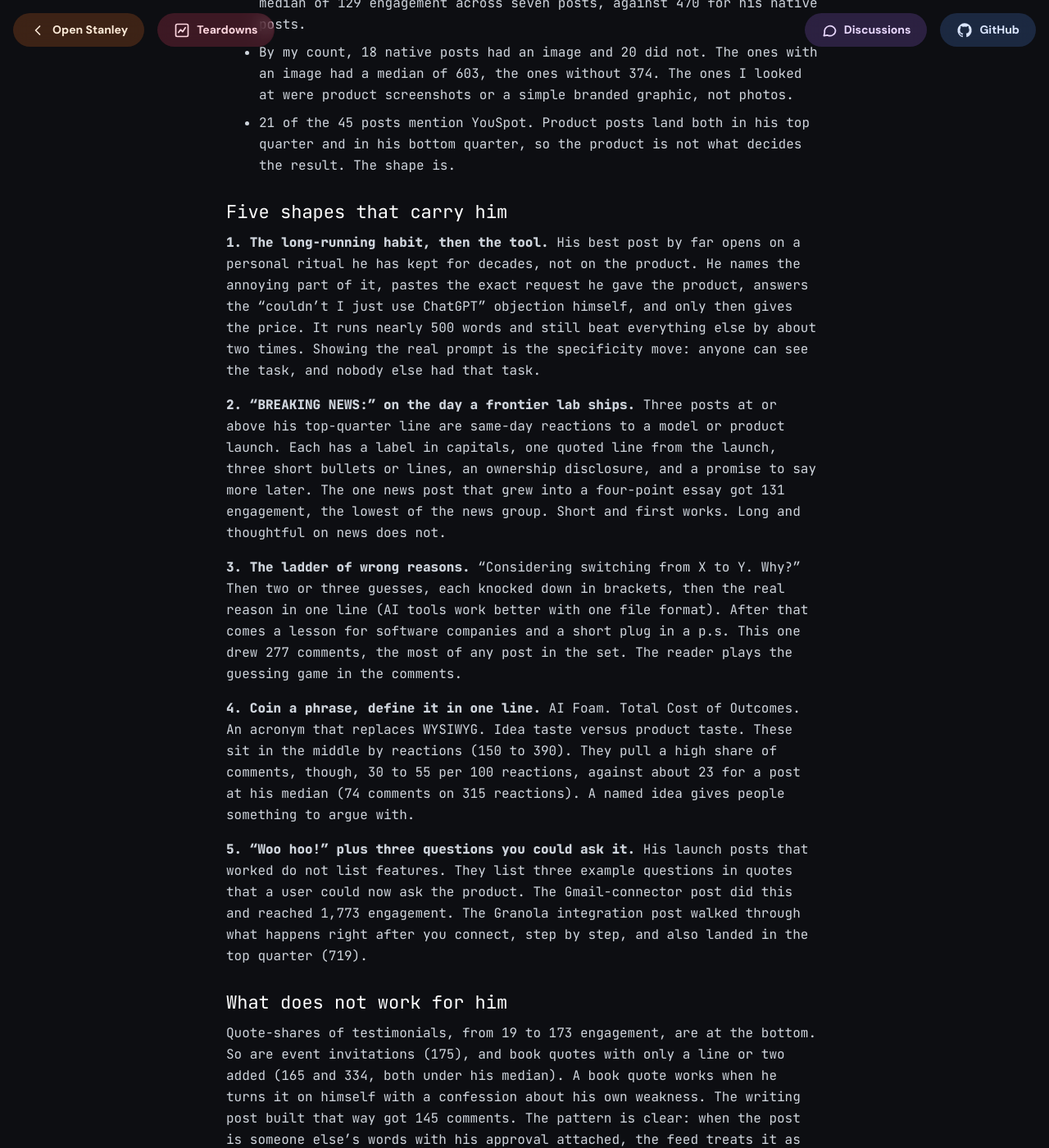
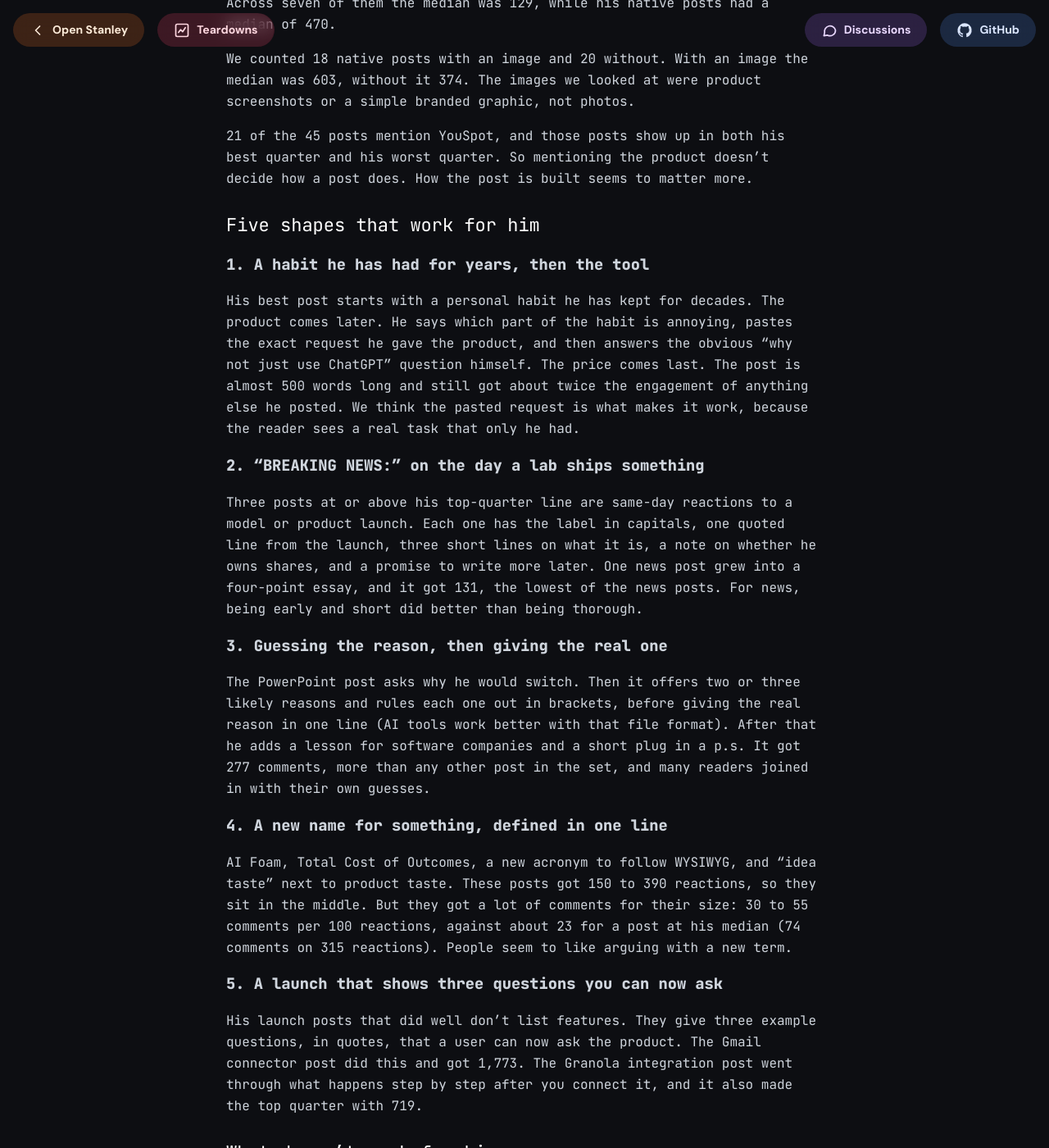
Before and after one commit to Harmix/open-stanley, a Jekyll site: the page built from docs/creators/dharmesh-shah.md, in a window 1280 px wide and 1400 px high, scrolled down 829 px. Shown: the whole window at 82% size. Built offline with Jekyll 4.4.1, drawn with Linux system fonts in a browser that asks for light colours; some of the changed text lies outside the part shown.

Commit message:
docs(creators): plain-language edit of the Dharmesh Shah teardown
Co-Authored-By: Claude Opus 5.5 <noreply@anthropic.com>
Claude-Session: https://claude.ai/code/session_01XDY35Lo3sNi89rWkWNrmsJ

```diff
--- a/docs/creators/dharmesh-shah.md
+++ b/docs/creators/dharmesh-shah.md
@@ -1,7 +1,7 @@
 ---
 layout: default
 title: "Dharmesh Shah: how the HubSpot co-founder sells a second brain on LinkedIn"
-description: "45 recent LinkedIn posts from Dharmesh Shah, read on 7 Nov 2026: what got 1,000+ engagements, what stalled, and the shapes a founder in AI memory could borrow."
+description: "45 recent LinkedIn posts from Dharmesh Shah, read on 7 Nov 2026: what got 1,000+ engagements, what stalled, and what a founder in AI memory could try."
 creator: Dharmesh Shah
 platform: LinkedIn
 followers: 1202381
@@ -11,48 +11,68 @@ date: 2026-11-07
 
 # Dharmesh Shah, teardown of 45 LinkedIn posts
 
-Dharmesh Shah co-founded HubSpot and is its CTO. He is also building YouSpot, an AI-native personal CRM for solo operators, in public. The core idea is a "second brain" that you own. That puts him squarely in AI memory and personal context. He also has 1,202,381 LinkedIn followers, so he is a useful case of a large account selling a new product to the same feed it built its reputation on.
+Dharmesh Shah co-founded HubSpot and is its CTO. He is also building YouSpot in public, an AI-native personal CRM for people who run a one-person company. The product is built around a "second brain" that the user owns, so most of what he posts lately is about AI memory and personal context. He has 1,202,381 followers on LinkedIn. We wanted to see how a very large account sells a brand new product to the same feed that knows him for something else.
 
-What I read: his 45 most recent original posts on LinkedIn, counting quote-shares and skipping plain reposts. I read them on 7 November 2026, logged in, from his activity page. The newest was 21 hours old and LinkedIn labels the oldest "1mo". "Engagement" below means reactions plus comments, as shown on the page that day. One post about company news is counted in the numbers but not discussed.
+We read his 45 most recent original posts on 7 November 2026, from his activity page. That count includes quote-shares and leaves out plain reposts. The newest post was 21 hours old, and LinkedIn labels the oldest "1mo". Below, "engagement" means reactions plus comments as the page showed them that day. One post about company news is in the numbers but we don't discuss it.
 
 ## What the numbers say
 
-- Median: 315 reactions, 74 comments, 389 engagement per post.
-- Spread: the bottom quarter is under 175 and the top quarter is above 691.
-- Top three: a story about using his product to plan a dinner guest list (3,328 reactions, 228 comments), a launch post for a Gmail connector (1,568 / 205), and a post about switching from Google Slides to PowerPoint (1,020 / 277).
-- Quote-shares of other people praising YouSpot did worst as a group: a median of 129 engagement across seven posts, against 470 for his native posts.
-- By my count, 18 native posts had an image and 20 did not. The ones with an image had a median of 603, the ones without 374. The ones I looked at were product screenshots or a simple branded graphic, not photos.
-- 21 of the 45 posts mention YouSpot. Product posts land both in his top quarter and in his bottom quarter, so the product is not what decides the result. The shape is.
+His median post got 315 reactions and 74 comments, so 389 engagement. A quarter of his posts got under 175, and a quarter got more than 691.
 
-## Five shapes that carry him
+The top three were a story about using his product to plan a dinner guest list (3,328 reactions, 228 comments), a launch post for a Gmail connector (1,568 and 205), and a post about moving from Google Slides back to PowerPoint (1,020 and 277).
 
-**1. The long-running habit, then the tool.** His best post by far opens on a personal ritual he has kept for decades, not on the product. He names the annoying part of it, pastes the exact request he gave the product, answers the "couldn't I just use ChatGPT" objection himself, and only then gives the price. It runs nearly 500 words and still beat everything else by about two times. Showing the real prompt is the specificity move: anyone can see the task, and nobody else had that task.
+Quote-shares of other people praising YouSpot did the worst as a group. Across seven of them the median was 129, while his native posts had a median of 470.
 
-**2. "BREAKING NEWS:" on the day a frontier lab ships.** Three posts at or above his top-quarter line are same-day reactions to a model or product launch. Each has a label in capitals, one quoted line from the launch, three short bullets or lines, an ownership disclosure, and a promise to say more later. The one news post that grew into a four-point essay got 131 engagement, the lowest of the news group. Short and first works. Long and thoughtful on news does not.
+We counted 18 native posts with an image and 20 without. With an image the median was 603, without it 374. The images we looked at were product screenshots or a simple branded graphic, not photos.
 
-**3. The ladder of wrong reasons.** "Considering switching from X to Y. Why?" Then two or three guesses, each knocked down in brackets, then the real reason in one line (AI tools work better with one file format). After that comes a lesson for software companies and a short plug in a p.s. This one drew 277 comments, the most of any post in the set. The reader plays the guessing game in the comments.
+21 of the 45 posts mention YouSpot, and those posts show up in both his best quarter and his worst quarter. So mentioning the product doesn't decide how a post does. How the post is built seems to matter more.
 
-**4. Coin a phrase, define it in one line.** AI Foam. Total Cost of Outcomes. An acronym that replaces WYSIWYG. Idea taste versus product taste. These sit in the middle by reactions (150 to 390). They pull a high share of comments, though, 30 to 55 per 100 reactions, against about 23 for a post at his median (74 comments on 315 reactions). A named idea gives people something to argue with.
+## Five shapes that work for him
 
-**5. "Woo hoo!" plus three questions you could ask it.** His launch posts that worked do not list features. They list three example questions in quotes that a user could now ask the product. The Gmail-connector post did this and reached 1,773 engagement. The Granola integration post walked through what happens right after you connect, step by step, and also landed in the top quarter (719).
+### 1. A habit he has had for years, then the tool
 
-## What does not work for him
+His best post starts with a personal habit he has kept for decades. The product comes later. He says which part of the habit is annoying, pastes the exact request he gave the product, and then answers the obvious "why not just use ChatGPT" question himself. The price comes last. The post is almost 500 words long and still got about twice the engagement of anything else he posted. We think the pasted request is what makes it work, because the reader sees a real task that only he had.
 
-Quote-shares of testimonials, from 19 to 173 engagement, are at the bottom. So are event invitations (175), and book quotes with only a line or two added (165 and 334, both under his median). A book quote works when he turns it on himself with a confession about his own weakness. The writing post built that way got 145 comments. The pattern is clear: when the post is someone else's words with his approval attached, the feed treats it as an ad.
+### 2. "BREAKING NEWS:" on the day a lab ships something
+
+Three posts at or above his top-quarter line are same-day reactions to a model or product launch. Each one has the label in capitals, one quoted line from the launch, three short lines on what it is, a note on whether he owns shares, and a promise to write more later. One news post grew into a four-point essay, and it got 131, the lowest of the news posts. For news, being early and short did better than being thorough.
+
+### 3. Guessing the reason, then giving the real one
+
+The PowerPoint post asks why he would switch. Then it offers two or three likely reasons and rules each one out in brackets, before giving the real reason in one line (AI tools work better with that file format). After that he adds a lesson for software companies and a short plug in a p.s. It got 277 comments, more than any other post in the set, and many readers joined in with their own guesses.
+
+### 4. A new name for something, defined in one line
+
+AI Foam, Total Cost of Outcomes, a new acronym to follow WYSIWYG, and "idea taste" next to product taste. These posts got 150 to 390 reactions, so they sit in the middle. But they got a lot of comments for their size: 30 to 55 comments per 100 reactions, against about 23 for a post at his median (74 comments on 315 reactions). People seem to like arguing with a new term.
+
+### 5. A launch that shows three questions you can now ask
+
+His launch posts that did well don't list features. They give three example questions, in quotes, that a user can now ask the product. The Gmail connector post did this and got 1,773. The Granola integration post went through what happens step by step after you connect it, and it also made the top quarter with 719.
+
+## What doesn't work for him
+
+Quote-shares of testimonials sit at the bottom, between 19 and 173. Event invitations are low too (175). So are book quotes with only a line or two from him under them (165 and 334, both below his median). A book quote did work once, when he followed it with a confession about his own weak spot as a writer, and that post got 145 comments. Our read is that when the post is mostly someone else's words and he just approves of them, readers treat it like an ad.
 
 ## Cadence and habits
 
-- He posts more than once on some days. The original posts are mixed with plain reposts of customers and partners.
-- Length runs from 19 to 495 words. His best post is his longest, and two posts under 50 words beat his median (900 and 555), so length is not the lever.
-- Habits: a "p.s." in 6 of 45 posts, usually for the plug, and an ownership disclosure when he talks about a company he has invested in. He uses double hyphens, asterisks for emphasis, and an occasional word in capitals. Hashtags are almost absent. Links in the body are nearly always promo links. Few posts end on a direct question to the reader. Most end on a flat line or a p.s.
-- He repeats the product's category in brackets nearly every time he names it, so a stranger landing on any single post knows what it is.
+He sometimes posts more than once a day, and his own posts are mixed in with plain reposts of customers and partners.
 
-## What a founder in AI memory could borrow this week
+Posts run from 19 to 495 words. His best one is his longest, and two posts under 50 words still beat his median (900 and 555). Length doesn't seem to be what decides it.
 
-1. **Show the prompt, not the feature.** Take one real request you gave your own memory system this week, paste it, and show what came back. In this set the real prompt beat the feature list every time.
-2. **Be first on launch day, and keep it short.** When a lab ships something that touches memory or context, post within hours: what shipped, three lines on what it means for people building agents, and what you own or have tested. Save the essay for the next day.
-3. **Name the problem you keep explaining.** If you have a phrase for a failure everyone has seen, like an agent forgetting a fact or memory locked inside one app, define it in one sentence and stop there. The comments will do the rest.
-4. **Skip the testimonial reshare.** If a user says something good, ask what they did with the product and tell that story yourself, with your own screenshot.
-5. **Put the category in brackets every time.** Most of your readers will see one post, not the series.
+He adds a "p.s." in 6 of the 45 posts, usually for the plug, and he says when he has invested in a company he is writing about. He uses double hyphens, asterisks for emphasis, and sometimes a word in capitals. He almost never uses hashtags, and links in the body are nearly always promo links. Few posts end with a direct question to the reader. Most end on a plain last line or the p.s.
 
-*Read and written by [Open Stanley](https://harmix.github.io/open-stanley/), which runs this study for your own field with `/open-stanley:study`. Numbers are as shown on LinkedIn on 7 November 2026. No sentence of the creator's is reproduced beyond a few words.*
+Almost every time he names his product, he puts what it is in brackets right after the name. Someone who sees only one post still knows what YouSpot is.
+
+## What a founder in AI memory could try this week
+
+Paste a real request. Take one thing you asked your own memory system this week, show the request and show what came back. In this set, posts with a real request did better than posts with a feature list.
+
+Post on launch day and keep it short. When a lab ships something about memory or context, write within a few hours: what shipped, a few lines on what it means for people building agents, and whether you have tested it or have a stake in it. The longer take can wait until the next day.
+
+Give a name to the problem you keep explaining. If there is a failure everyone has seen, like an agent forgetting a fact or memory stuck inside one app, give it a name, define it in one sentence, and stop there. In his posts, the new terms got a lot of comments for their size.
+
+Don't reshare testimonials. If a user says something nice, ask them what they did with the product and tell that story yourself, with your own screenshot.
+
+Say what your product is every time you name it. Most people will only see one of your posts.
+
+*Read and written with [Open Stanley](https://harmix.github.io/open-stanley/), which runs the same study for your own field with `/open-stanley:study`. Numbers are as LinkedIn showed them on 7 November 2026. No sentence of the creator's is reproduced beyond a few words.*
```
